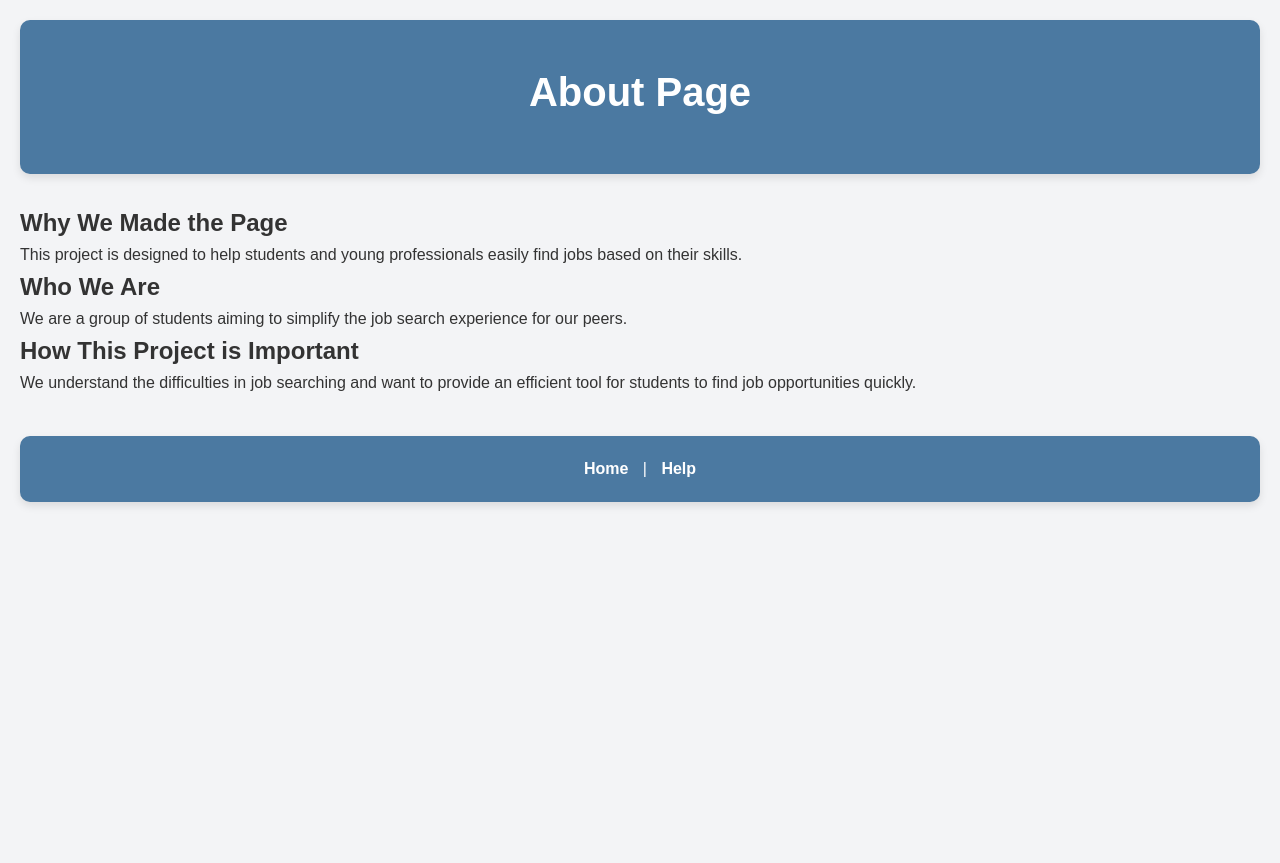
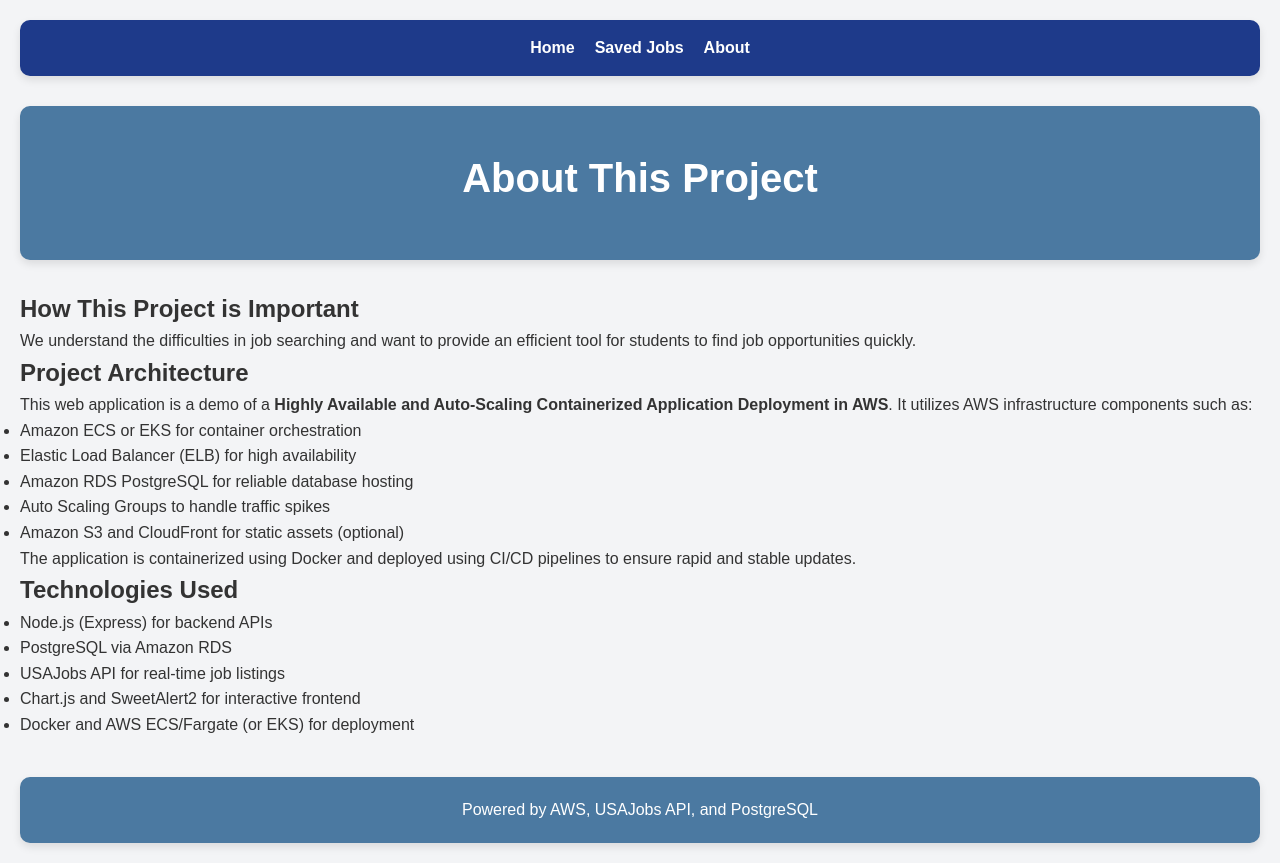
Before and after one commit to collin-guo/USAJobs, a website: page about.html in a window 1280 px wide. Before the commit the page ends 800 px from the top, so only its background shows below. Drawn offline with Linux system fonts and the light colour scheme.

Commit message:
Initial commit of USAJobs app

```diff
--- a/about.html
+++ b/about.html
@@ -3,27 +3,64 @@
 <head>
     <meta charset="UTF-8">
     <meta name="viewport" content="width=device-width, initial-scale=1.0">
-  <title>About Us</title>
+    <title>About - Job Search Dashboard</title>
     <link rel="stylesheet" href="styles.css">
 </head>
 <body>
+    <!-- Navigation Bar -->
+    <nav>
+        <ul>
+            <li><a href="home.html">Home</a></li>
+            <li><a href="saved.html">Saved Jobs</a></li>
+            <li><a href="about.html" class="active">About</a></li>
+        </ul>
+    </nav>
+
+    <!-- Page Header -->
     <header>
-    <h1>About Page</h1>
+        <h1>About This Project</h1>
     </header>
 
-  <section id="about-content">
-    <h2>Why We Made the Page</h2>
-    <p>This project is designed to help students and young professionals easily find jobs based on their skills.</p>
-
-    <h2>Who We Are</h2>
-    <p>We are a group of students aiming to simplify the job search experience for our peers.</p>
-
+    <!-- Main Content -->
+    <main>
+        <section>
             <h2>How This Project is Important</h2>
             <p>We understand the difficulties in job searching and want to provide an efficient tool for students to find job opportunities quickly.</p>
         </section>
 
+        <section>
+            <h2>Project Architecture</h2>
+            <p>
+                This web application is a demo of a <strong>Highly Available and Auto-Scaling Containerized Application Deployment in AWS</strong>.
+                It utilizes AWS infrastructure components such as:
+            </p>
+            <ul>
+                <li>Amazon ECS or EKS for container orchestration</li>
+                <li>Elastic Load Balancer (ELB) for high availability</li>
+                <li>Amazon RDS PostgreSQL for reliable database hosting</li>
+                <li>Auto Scaling Groups to handle traffic spikes</li>
+                <li>Amazon S3 and CloudFront for static assets (optional)</li>
+            </ul>
+            <p>
+                The application is containerized using Docker and deployed using CI/CD pipelines to ensure rapid and stable updates.
+            </p>
+        </section>
+
+        <section>
+            <h2>Technologies Used</h2>
+            <ul>
+                <li>Node.js (Express) for backend APIs</li>
+                <li>PostgreSQL via Amazon RDS</li>
+                <li>USAJobs API for real-time job listings</li>
+                <li>Chart.js and SweetAlert2 for interactive frontend</li>
+                <li>Docker and AWS ECS/Fargate (or EKS) for deployment</li>
+            </ul>
+        </section>
+    </main>
+
+    <!-- Footer -->
     <footer>
-    <a href="home.html">Home</a> | <a href="help.html">Help</a>
+        <p>Powered by AWS, USAJobs API, and PostgreSQL</p>
     </footer>
 </body>
 </html>
```
Also changed, not shown: package.json (+8 -6 lines), server.js (+37 -44 lines), 3 other files. Lines whose indentation alone changed are shown as unchanged.
